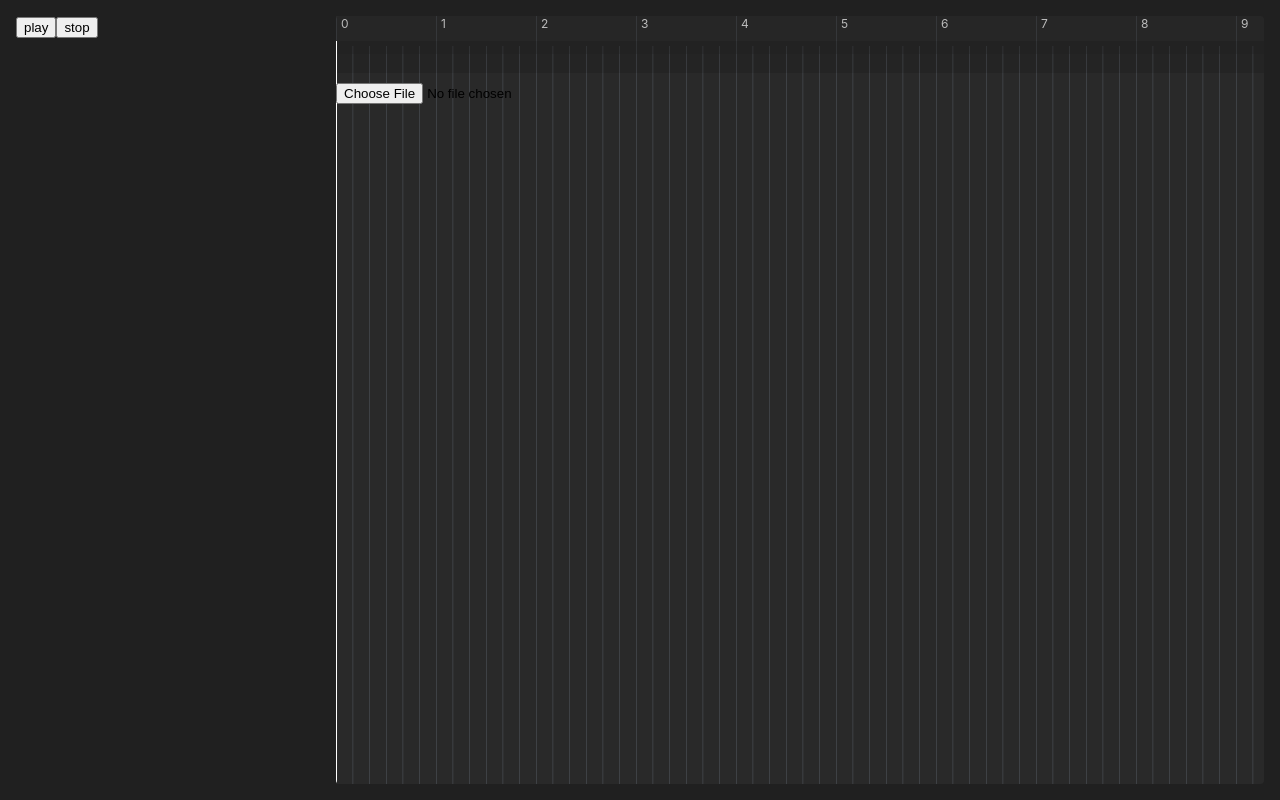
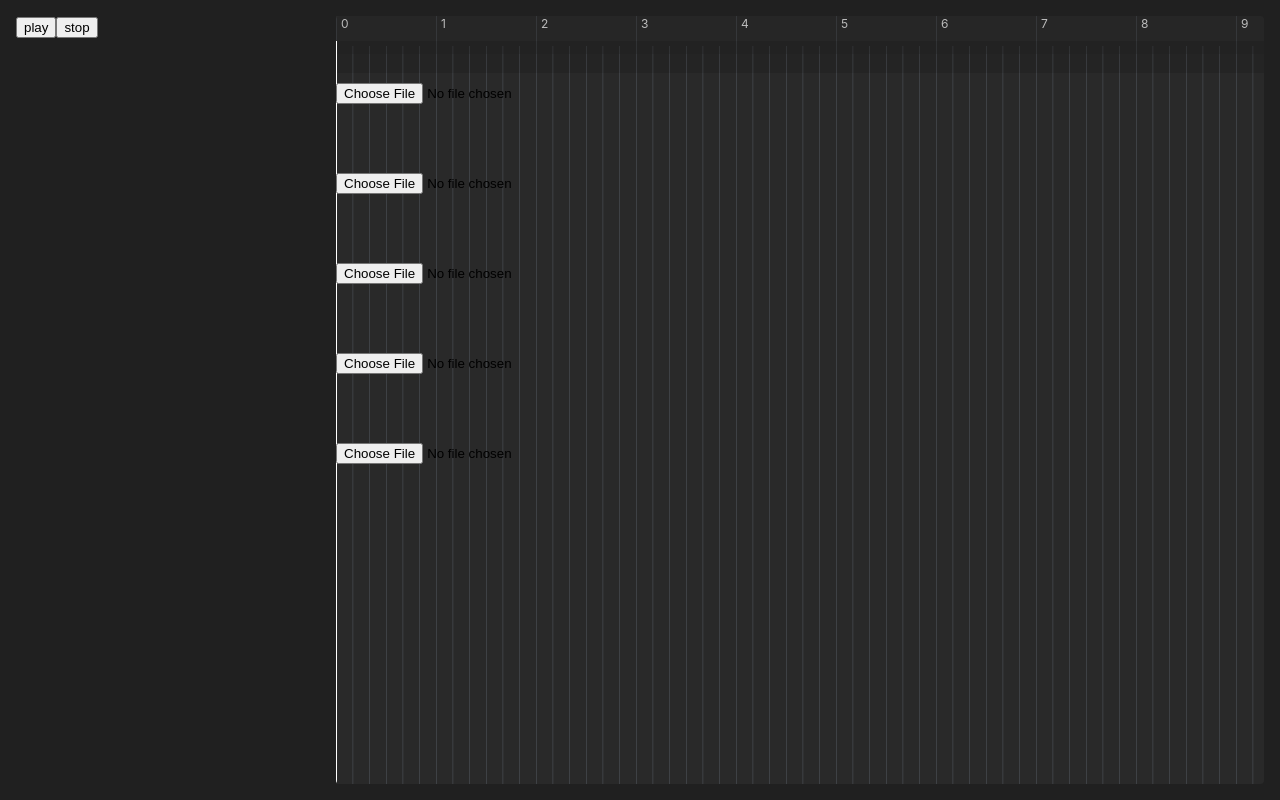
Before and after one commit to YumeT023/web-daw-experimentation, a React (Create React App) app: page / in a window 1280 px wide. Built offline with nearby package versions, Linux system fonts and the light colour scheme.

Commit message:
feat: bg for tracks

```diff
--- a/src/modules/arrangement/components/Tracks.jsx
+++ b/src/modules/arrangement/components/Tracks.jsx
@@ -5,9 +5,11 @@ export const Tracks = () => {
   const { rulerWidth } = useArrangementContext();
   return (
     <div className="tracks" style={{ width: rulerWidth }}>
-      <LoadableAudio id="Wavesurfer_Container" />
-      {/*<WaveSurfer id="Track_01_Wavesurfer_Container" />*/}
-      {/*<WaveSurfer id="Track_02_Wavesurfer_Container" />*/}
+      <LoadableAudio id="Wavesurfer_Container_T0" />
+      <LoadableAudio id="Wavesurfer_Container_T1" />
+      <LoadableAudio id="Wavesurfer_Container_T2" />
+      <LoadableAudio id="Wavesurfer_Container_T3" />
+      <LoadableAudio id="Wavesurfer_Container_T4" />
     </div>
   );
 };
--- a/src/modules/wavesurfer/components/LoadableAudio.jsx
+++ b/src/modules/wavesurfer/components/LoadableAudio.jsx
@@ -38,7 +38,7 @@ export const LoadableAudio = ({ id }) => {
 
   useEffect(() => {
     const audio = ref.current;
-    audio && syncInternalAudioState(audio, mixerPlayState);
+    audio.src && syncInternalAudioState(audio, mixerPlayState);
   }, [ref, mixerPlayState]);
 
   const loadBlobIntoWavesurfer = (blob) => {
@@ -55,8 +55,20 @@ export const LoadableAudio = ({ id }) => {
     }
   };
 
+  const duration = ref.current.duration || 0;
+
   return (
-    <div id={id} style={{ position: "relative", zIndex: 2 }}>
+    <div
+      id={id}
+      style={{
+        position: "relative",
+        backgroundColor: "blue",
+        marginBottom: 10,
+        height: "5rem",
+        zIndex: 2,
+        width: duration * grid_pixel,
+      }}
+    >
       {!hasImported ? (
         <input
           type="file"
```
